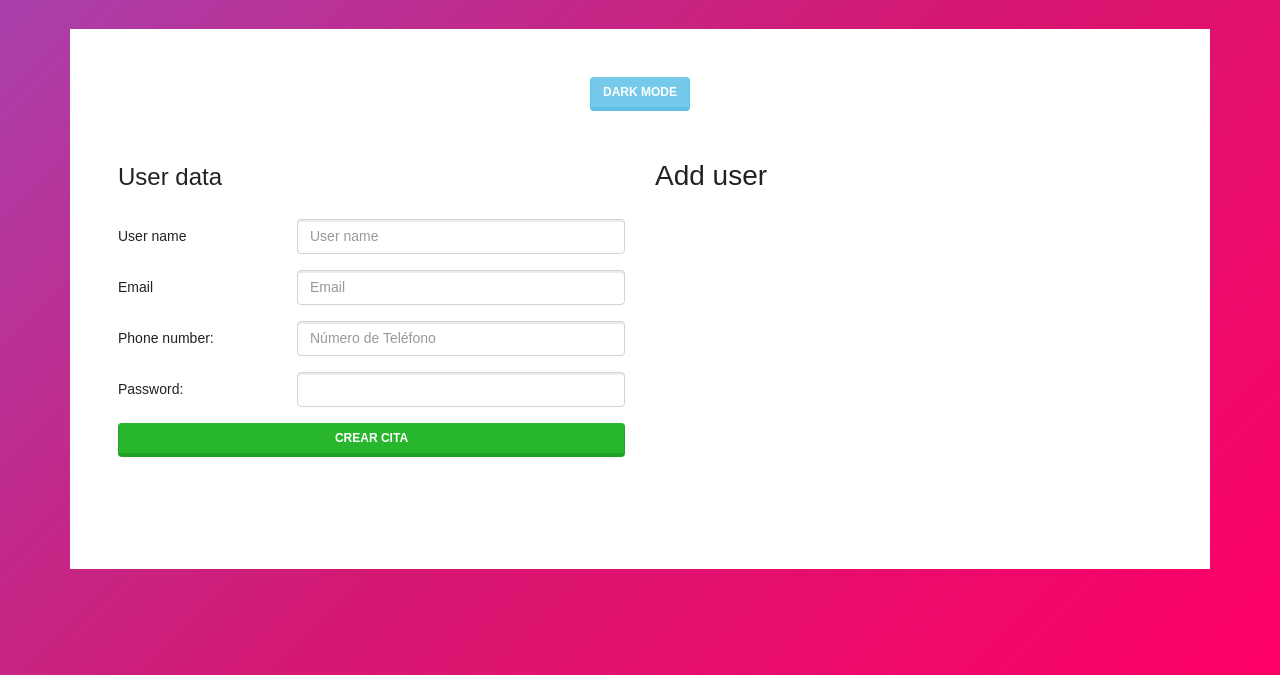
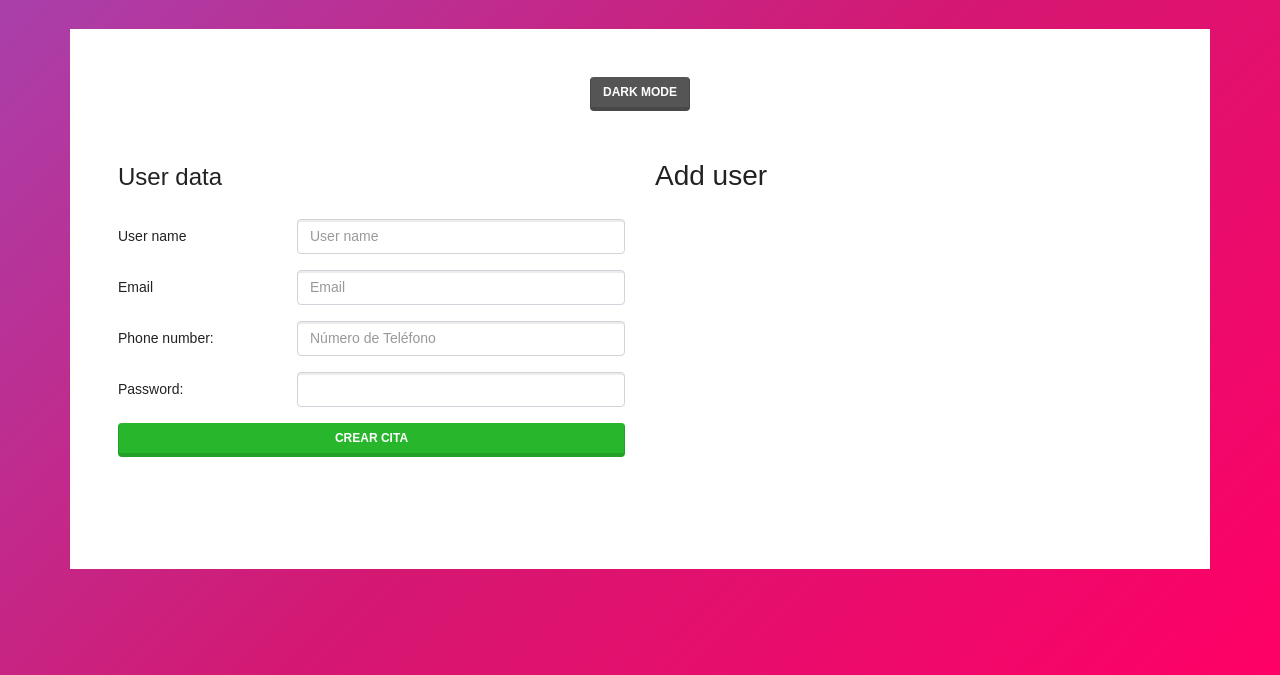
Before and after one commit to CarlosGal19/Users-Manager, a plain HTML site: page index.html in a window 1280 px wide. Shown: the part 125-800 px from the top of the page. Drawn offline with Linux system fonts and the light colour scheme.

Commit message:
refactor: button for changing mode changes of color

```diff
--- a/index.html
+++ b/index.html
@@ -14,7 +14,7 @@
     <h2 class="text-center my-5 titulo">User Manager</h2>
     <div class="container mt-5 p-5">
         <div class="text-center">
-            <button class="btn btn-info change">Dark Mode</button>
+            <button class="btn btn-dark change">Dark Mode</button>
         </div>
         <div id="content" class="row py-5">
             <div class="col-md-6 add-user">
```
